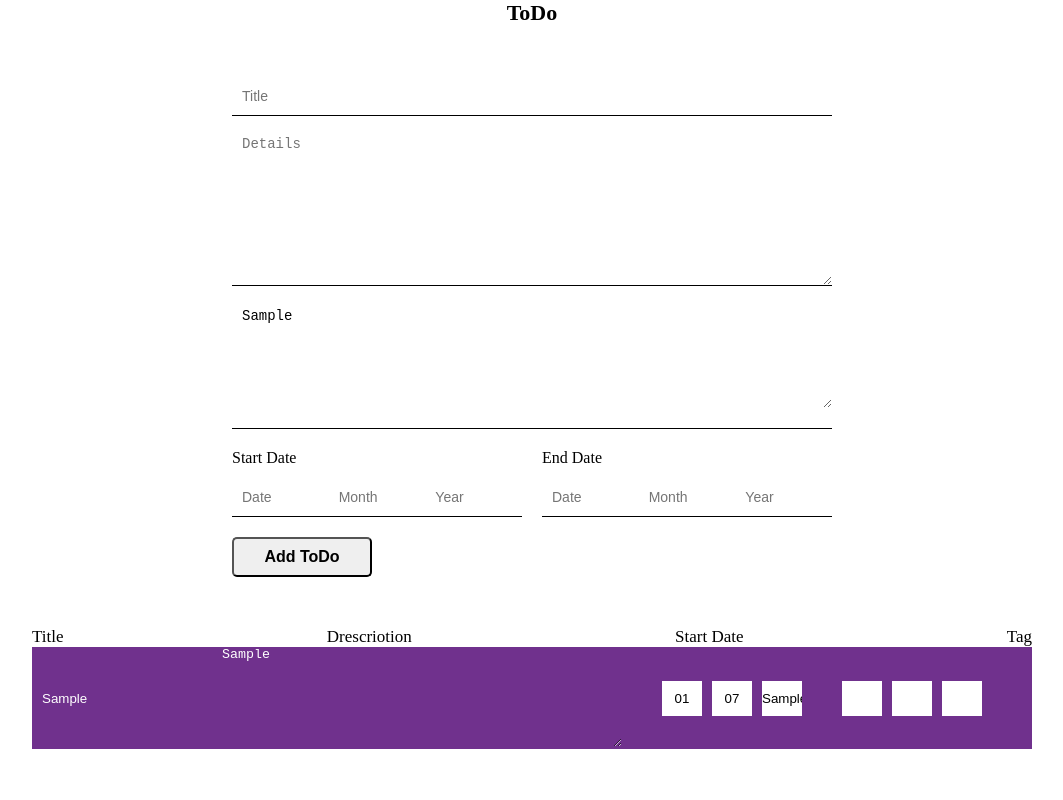
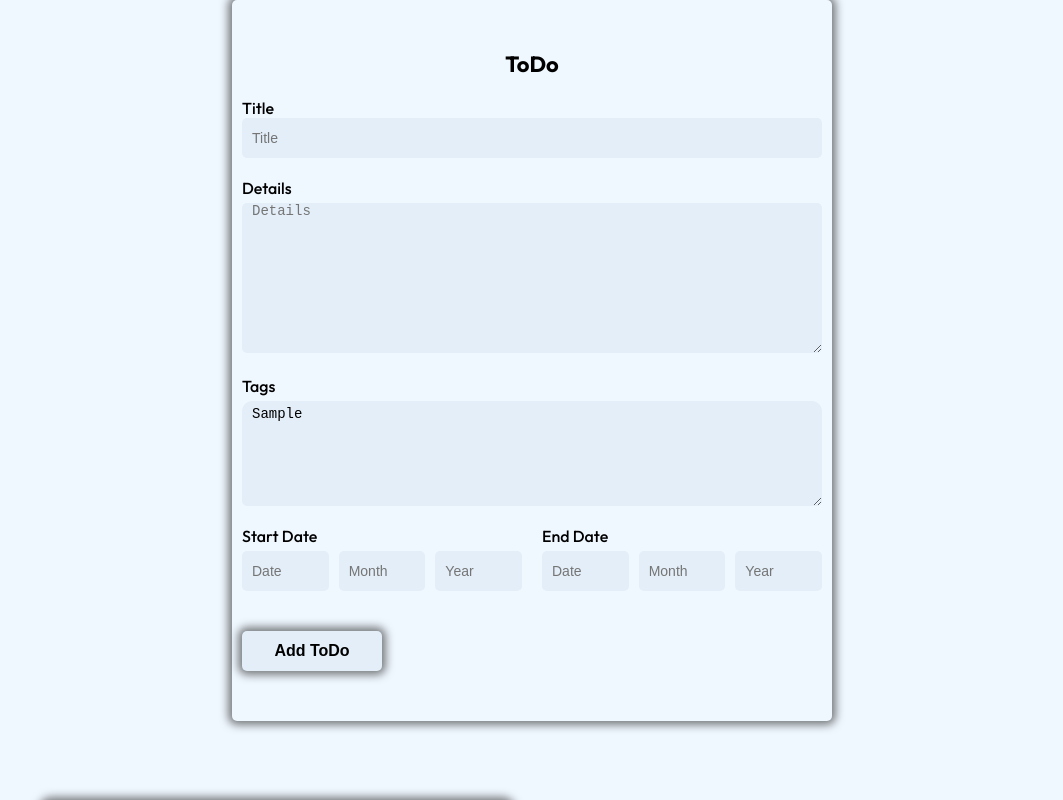
Before and after one commit to mostafizar-rahman/Todo, a React (Vite) app: page / in a window 1280 px wide. Both pictures are taken after typing "Sample", "Sample", "Sample", "Sample", "Sample", "Sample" into the empty fields and a click on the button "Add ToDo". Shown: the top 800 px of the page, without its empty margins (108-1171 px from the left). Built offline with nearby package versions, Linux system fonts and the light colour scheme.

Commit message:
bug fix 1

```diff
--- a/src/Components/Todo/Todo.scss
+++ b/src/Components/Todo/Todo.scss
@@ -1,29 +1,42 @@
 .todo__container {
-  padding-top: 5rem;
+  // padding-top: 5rem;
   max-width: 600px;
   margin: auto;
-
+  box-shadow: 0px 0px 9px 4px rgba($color: #000000, $alpha: 0.5);
+  padding: 5rem 1rem;
+  border-radius: 0.5rem;
+  label {
+    margin-top: 2rem;
+    display: block;
+  }
   input,
   textarea {
     width: 100%;
     height: 4rem;
     border: none;
-    border-bottom: 0.1rem solid #000;
-    margin-bottom: 2rem;
+    // border: 0.1rem solid #000;
+    // margin-bottom: 2rem;
+    // background-color: #bababa;
     outline: none;
     padding: 0 1rem;
     font-size: 1.4rem;
+    background-color: #e3eef8;
+    border-radius: 0.5rem;
   }
   textarea {
     min-height: 15rem;
+    margin-top: 0.5rem;
   }
 
   //------ Tag field
   .tag_wapper {
     display: flex;
     flex-wrap: wrap;
-    border-bottom: 1px solid #000;
+    background-color: #e3eef8;
+    border-radius: 0.5rem;
     color: black;
+    border-radius: 1rem;
+    margin-top: 0.5rem;
     textarea {
       border: none;
       min-height: 10rem;
@@ -40,13 +53,20 @@
       white-space: nowrap;
       color: white;
     }
-    .tag_button {
+    .button {
       display: flex;
-      padding: 6px;
+      justify-content: center;
+      align-items: center;
+      width: 2rem;
+      height: 2rem;
+      border-radius: 50%;
       border: none;
       background-color: unset;
       cursor: pointer;
       color: white;
+      margin-left: 1rem;
+      // background-color: #000000;
+      // border: .1rem solid #000000;
     }
   }
 
@@ -54,14 +74,20 @@
   .date_wapper {
     display: flex;
     justify-content: space-between;
-    margin-top: 2rem;
+    // margin-top: 2rem;
     & div:first-child {
       margin-right: 2rem;
     }
 
     .field_group {
       display: flex;
-      margin-top: 1rem;
+      margin-top: 0.5rem;
+      input {
+        margin-left: 1rem;
+        &:first-child {
+          margin-left: 0;
+        }
+      }
     }
   }
 
@@ -73,5 +99,10 @@
     font-size: 1.6rem;
     font-weight: 600;
     cursor: pointer;
+    background-color: #e3eef8;
+    // color: #fff;
+    border: none;
+    margin-top: 4rem;
+    box-shadow: 0px 0px 9px 4px rgba($color: #000000, $alpha: 0.5);
   }
 }
--- a/src/Components/Todo/Todo.tsx
+++ b/src/Components/Todo/Todo.tsx
@@ -46,7 +46,9 @@ const Todo = () => {
   // console.log(newTags)
   return (
     <div className="todo__container">
+       <h3 className='title'>ToDo</h3>
       <form onSubmit={handleTodoSubmit} ref={formRef}>
+        <label htmlFor="title">Title</label>
         <input
           placeholder="Title"
           name="title"
@@ -54,6 +56,7 @@ const Todo = () => {
             dispatch({ type: actionTypes.TITLE, paylod: e.target.value })
           }
         />
+        <label htmlFor="details">Details</label>
         <textarea
           placeholder="Details"
           name="details"
@@ -61,6 +64,7 @@ const Todo = () => {
             dispatch({ type: actionTypes.DETAILS, paylod: e.target.value })
           }
         />
+        <label htmlFor="">Tags</label>
         <div className="tag_wapper">
           {newTags.map((tag: any, id: any) => {
             return (
--- a/src/Components/TodoTable/TodoTable.scss
+++ b/src/Components/TodoTable/TodoTable.scss
@@ -1,61 +1,118 @@
-.todo__table {
-  padding-top: 5rem;
+.todos__lists {
   max-width: 100rem;
   margin: auto;
+  display: flex;
+  flex-wrap: wrap;
+  justify-content: space-between;
+  // justify-self: center;
+  // justify-content: center;
 
-  .title {
-    display: flex;
-    justify-content: space-between;
-    li {
-      font-size: 1.7rem;
+  gap: 20px;
+  padding: 1rem;
+  margin-top: 7rem;
+
+  // ------------ Todo item
+  &_item {
+    width: 48%;
+    padding: 1rem;
+    border-radius: 1rem;
+    box-shadow: 0px 0px 9px 4px rgba($color: #000000, $alpha: 0.5);
+    // transition: all 0.5s;
+    // height: 100%;
+    // align-content: center;
+
+    // ----------- Left Side
+    .left_side {
+      label {
+        margin-top: 2rem;
+        display: block;
       }
-  }
-  // ------------ display todo
-  .table_content {
-    display: flex;
-    justify-content: space-between;
-    gap: 3rem;
-    align-items: center;
-    background-color: #70318d;
-    margin-bottom: 2rem;
-    // width: 500px;
-    overflow-x: auto;
-    // height: 4rem;
-    padding: 0 1rem;
       input,
       textarea {
         border: none;
-      background-color: #70318d;
         width: 100%;
-      color: #fff;
-      //  height: 20rem;
+        background-color: #e3eef8;
+        border-radius: 0.5rem;
+        padding: 1rem;
+        outline: none;
       }
       textarea {
-      min-width: 40rem;
         min-height: 10rem;
-      // height: 100%;
       }
-    .title_wapper {
-      min-width: 15rem;
+    }
 
-    }
     .date_wapper {
       display: flex;
-      // max-width: 20rem;
-      min-width: 15rem;
-      // width: 100%;
-      input{
+      justify-content: space-between;
+      width: 100%;
+      .date {
+        display: flex;
+      }
+
+      div:first-child {
+        margin-right: 3rem;
+      }
+
+      input {
         color: #000;
-        background-color: #fff;
+        background-color: #e3eef8;
         margin-left: 1rem;
-        padding: 1rem 0;
+        padding: 0.3rem 0;
         text-align: center;
+        width: 100%;
+        &:first-child {
+          margin-left: 0;
+        }
       }
     }
     .tag_wapper {
-      // display: flex;
-      max-width: 30rem;
-      min-width: 15rem;
+      div {
+        display: flex;
+        flex-wrap: wrap;
+        gap: 1rem;
+      }
+
+      .tag {
+        input {
+          min-width: 4rem;
+          background-color: gold;
+          display: inline;
+          max-height: 1rem;
+          text-align: center;
+          padding: 1rem 0;
         }
       }
     }
+
+    // ------------ Right Side
+    .right_side {
+      display: flex;
+      flex-direction: column;
+      justify-content: center;
+
+      height: 0rem;
+      // display: none;
+      visibility: hidden;
+      // transition: all 0.5s;
+    }
+    &:hover {
+      display: flex;
+      // transition: all 0.5s;
+    }
+    &:hover .right_side {
+      // display: block;
+      visibility: visible;
+      height:100%;
+      background-color: antiquewhite;
+      // transition: all 0.5s;
+
+    }
+  }
+
+  .hidden {
+    display: none;
+  }
+  .block {
+    display: block;
+  }
+}
--- a/src/Components/TodoTable/TodoTable.tsx
+++ b/src/Components/TodoTable/TodoTable.tsx
@@ -1,50 +1,80 @@
 import React, { useContext, useEffect, useState } from "react";
 import {
+  deleteTodoLocalstoge,
   editTodoLocalStroge,
   localStorageGetTodo,
+  todoLocalStrogeSetItem,
 } from "../../Utilits/localstroge";
 import "./TodoTable.scss";
 import { TOTO_CONTEXT } from "../../Context/TodoProvider/TodoProvider";
+import { InitialStateType } from "../../Utilits/types";
 
 const TodoTable = () => {
   const [totoList, setTodoList] = useState([]);
+  const [editTodo, setEditTodo] = useState(true);
+  const [selectedItemId, setSelectedItemId] = useState(null);
   const [updateTodo, setUpdateTodo] = useState({} as any);
-  const {state} = useContext(TOTO_CONTEXT)
-  const {todoTitems} = state
+  const { state } = useContext(TOTO_CONTEXT);
+  const { todoTitems } = state;
 
   useEffect(() => {
     const todos = localStorageGetTodo();
-    setTodoList(todos||todoTitems);
+    setTodoList(todos || todoTitems);
   }, [todoTitems]);
 
   const handleUpdateTodoValue = (e: any) => {
-
     setUpdateTodo({ [e.target.name]: e.target.value });
   };
   const handleUpdateTodoSeve = (id: any) => {
     editTodoLocalStroge({ id, updateTodo });
   };
-  const handleUpdateTodoTagSeve = ({id, index}: any) => {
+  const handleUpdateTodoTagSeve = ({ id, index }: any) => {
     console.log(index, updateTodo);
-    editTodoLocalStroge({id, index, updateTodo });
+    editTodoLocalStroge({ id, index, updateTodo });
   };
 
+  const handleDeleteTodo = (id: any) => {
+    const x = totoList.filter((item: InitialStateType) => item.id !== id);
+    setTodoList(x);
+    deleteTodoLocalstoge(id);
+  };
+
+  const handleEditTodo = (id: any) => {
+    if (id) {
+      setSelectedItemId(id);
+      setEditTodo(false);
+    }
+  };
+
+  // const handle = () =>{
+  //   setEditTodo(true)
+  //   console.log("first")
+  // }
+
   return (
-    <div className="todo__table">
-      <div>
-        <ul className="title">
-          <li>Title</li>
-          <li>Drescriotion</li>
-          <li>Start Date</li>
-          <li>Tag</li>
-          {/* <li></li> */}
-        </ul>
-        <div>
+    <div className="todos__lists">
       {totoList?.map(
-            ({ id, title, drescriotion, fullStartDate,fullEndDate, tags }: any) => {
+        ({
+          id,
+          title,
+          drescriotion,
+          fullStartDate,
+          fullEndDate,
+          tags,
+        }: any) => {
           return (
-                <ul key={id} className="table_content">
-                  <li className="title_wapper">
+            <div key={id} className="todos__lists_item">
+              {/* -------------- Left Side */}
+              <div className="left_side">
+                <div
+                  style={{
+                    display:
+                      !(selectedItemId === id) && !title.length
+                        ? " none"
+                        : "block",
+                  }}
+                >
+                  <label htmlFor="title">Title</label>
                   <input
                     type="text"
                     name="title"
@@ -52,9 +82,16 @@ const TodoTable = () => {
                     onChange={(e) => handleUpdateTodoValue(e)}
                     onBlur={() => handleUpdateTodoSeve(id)}
                   />
-                  </li>
-                  <li>
-
+                </div>
+                <div
+                  style={{
+                    display:
+                      !(selectedItemId === id) && !drescriotion.length
+                        ? " none"
+                        : "block",
+                  }}
+                >
+                  <label htmlFor="">Details</label>
                   <textarea
                     // type="text"
                     name="drescriotion"
@@ -62,11 +99,22 @@ const TodoTable = () => {
                     onChange={(e) => handleUpdateTodoValue(e)}
                     onBlur={() => handleUpdateTodoSeve(id)}
                   />
-                  </li>
-                  <li className="date_wapper">
+                </div>
+                <div className="date_wapper">
+                  <div
+                    style={{
+                      display:
+                        !(selectedItemId === id) && !fullStartDate.startDate
+                          ? " none"
+                          : "block",
+                    }}
+                  >
+                    <label htmlFor="">Start Date</label>
+                    <div className="date">
                       <input
                         type="text"
                         name="startDate"
+                        readOnly={editTodo}
                         defaultValue={fullStartDate?.startDate}
                         onChange={(e) => handleUpdateTodoValue(e)}
                         onBlur={() => handleUpdateTodoSeve(id)}
@@ -85,8 +133,19 @@ const TodoTable = () => {
                         onChange={(e) => handleUpdateTodoValue(e)}
                         onBlur={() => handleUpdateTodoSeve(id)}
                       />
-                  </li>
-                  <li className="date_wapper">
+                    </div>
+                  </div>
+                  {/* --------End Date */}
+                  <div
+                    style={{
+                      display:
+                        !(selectedItemId === id) && !fullEndDate.endDate
+                          ? " none"
+                          : "block",
+                    }}
+                  >
+                    <label htmlFor="">End Date</label>
+                    <div className="date">
                       <input
                         type="text"
                         name="endDate"
@@ -108,28 +167,48 @@ const TodoTable = () => {
                         onChange={(e) => handleUpdateTodoValue(e)}
                         onBlur={() => handleUpdateTodoSeve(id)}
                       />
-                  </li>
-                  <li className="tag_wapper">
+                    </div>
+                  </div>
+                </div>
+                <div
+                  className="tag_wapper"
+                  style={{
+                    display:
+                      !(selectedItemId === id) && !tags.length
+                        ? " none"
+                        : "block",
+                  }}
+                >
+                  <label htmlFor="">Tags</label>
+                  <div>
                     {tags?.map((tag: any, index: any) => {
                       return (
-                        <div key={index}>
+                        <div key={index} className="tag">
                           <input
                             type="text"
                             name={index}
                             defaultValue={tag}
                             onChange={(e) => handleUpdateTodoValue(e)}
-                            onBlur={() => handleUpdateTodoTagSeve({id, index})}
+                            onBlur={() =>
+                              handleUpdateTodoTagSeve({ id, index })
+                            }
+                            style={{ width: `${tag?.length}ch` }}
                           />
                         </div>
                       );
                     })}
-                  </li>
-                </ul>
+                  </div>
+                </div>
+              </div>
+              {/* --------------- Right Side */}
+              <div className="right_side">
+                <button onClick={() => handleDeleteTodo(id)}>Delete</button>
+                <button onClick={() => handleEditTodo(id)}>Edit</button>
+              </div>
+            </div>
           );
         }
       )}
-        </div>
-      </div>
     </div>
   );
 };
--- a/src/Components/Todos/Todos.tsx
+++ b/src/Components/Todos/Todos.tsx
@@ -5,7 +5,7 @@ import TodoTable from '../TodoTable/TodoTable'
 const Todos = () => {
   return (
     <div>
-      <h3 className='title'>ToDo</h3>
+
       <Todo/>
       <TodoTable/>
     </div>
--- a/src/Context/reducer/reducer.ts
+++ b/src/Context/reducer/reducer.ts
@@ -147,6 +147,7 @@ export const reducer = (state: InitialStateType, action: ActionTypes) => {
         return {
           ...state,
           endMonth: action.paylod,
+          error:""
         };
       }
     case actionTypes.END_YEAR:
@@ -162,6 +163,7 @@ export const reducer = (state: InitialStateType, action: ActionTypes) => {
         return {
           ...state,
           endYear: action.paylod,
+          error:""
         };
       }
 
--- a/src/index.css
+++ b/src/index.css
@@ -1,3 +1,4 @@
+@import url('https://fonts.googleapis.com/css2?family=Outfit:wght@100;300;500;700&display=swap');
 *{
   margin: 0;
   padding: 0;
@@ -7,7 +8,10 @@
 html{
   font-size: 10px;
 }
-
+body{
+  background-color: #f0f8ff;
+  font-family: 'Outfit', sans-serif;
+}
 a{
   color: var(__white_50);
   text-decoration: none;
```
Also changed, not shown: src/Utilits/localstroge.ts (+14 -2 lines), src/App.css (deleted). Lines whose indentation alone changed are shown as unchanged.
